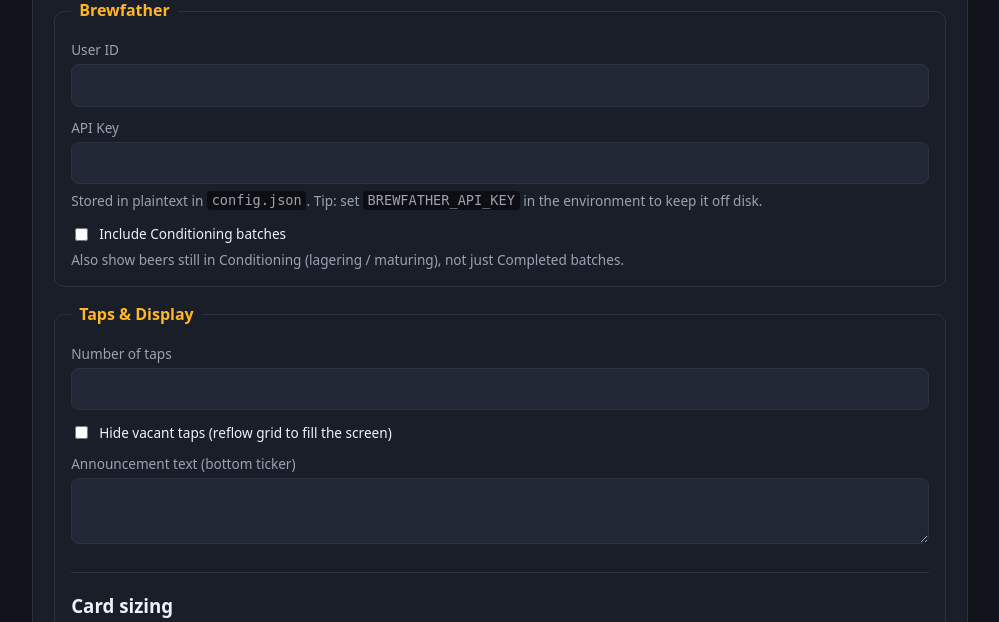
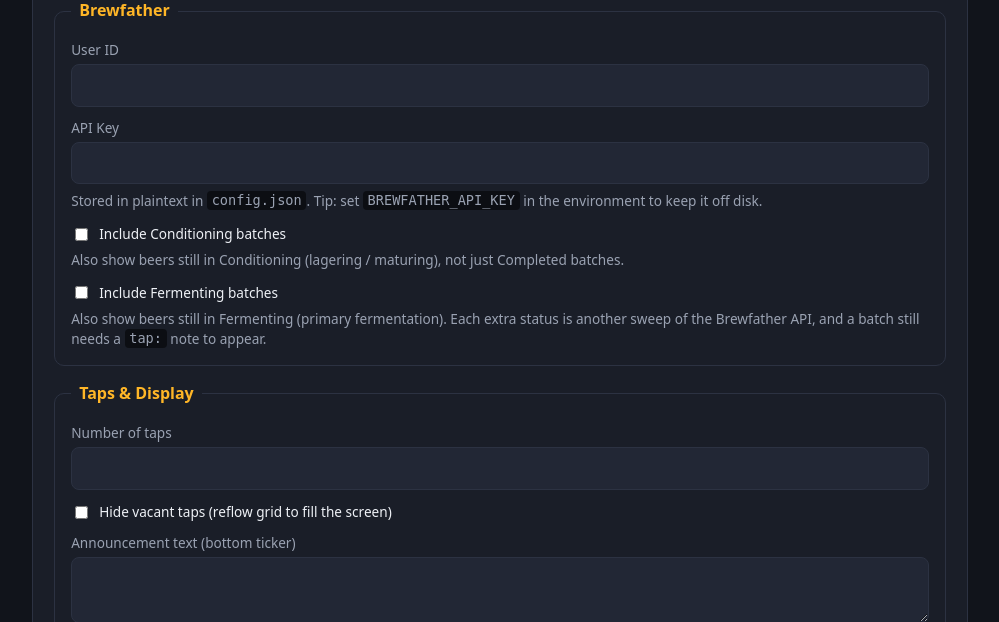
Before and after one commit to jceccato/tv-taplist, a FastAPI app: template templates/admin.html in a window 1280 px wide. Shown: the part 436-1058 px from the top of the page, without its empty margins (140-1139 px from the left). Run offline with FastAPI, Linux system fonts and the light colour scheme; the template is opened without the code that fills it, so the values that code supplies are empty; parts of the project's set-up code (start-up, migrations or seed data) failed here and were passed over; some libraries are stand-ins or nearby versions.

Commit message:
feat(admin): expose the Fermenting toggle on the Settings tab
A second checkbox in the Brewfather fieldset, beside the Conditioning one, with
a matching Form(False) parameter on POST /admin/settings. An unchecked box is
absent from the post, so the default turns the toggle off - the test walks all
four combinations to pin that.

Co-Authored-By: Claude Opus 5 <noreply@anthropic.com>

```diff
--- a/app/main.py
+++ b/app/main.py
@@ -478,6 +478,7 @@ async def save_settings(
     brewfather_user_id: str = Form(""),
     brewfather_api_key: str = Form(""),
     include_conditioning: bool = Form(False),
+    include_fermenting: bool = Form(False),
     num_taps: int = Form(...),
     hide_vacant_taps: bool = Form(False),
     announcement_text: str = Form(""),
@@ -528,6 +529,7 @@ async def save_settings(
 
     updates = {
         "include_conditioning": include_conditioning,
+        "include_fermenting": include_fermenting,
         "num_taps": num_taps,
         "hide_vacant_taps": hide_vacant_taps,
         "announcement_text": announcement_text,
--- a/templates/admin.html
+++ b/templates/admin.html
@@ -97,6 +97,12 @@
               Include Conditioning batches
             </label>
             <p class="hint">Also show beers still in Conditioning (lagering / maturing), not just Completed batches.</p>
+
+            <label class="checkbox">
+              <input type="checkbox" name="include_fermenting" {{ 'checked' if cfg.include_fermenting else '' }}>
+              Include Fermenting batches
+            </label>
+            <p class="hint">Also show beers still in Fermenting (primary fermentation). Each extra status is another sweep of the Brewfather API, and a batch still needs a <code>tap:</code> note to appear.</p>
           </fieldset>
 
           <fieldset>
```
Also changed, not shown: tests/test_api.py (+30 -0 lines).
